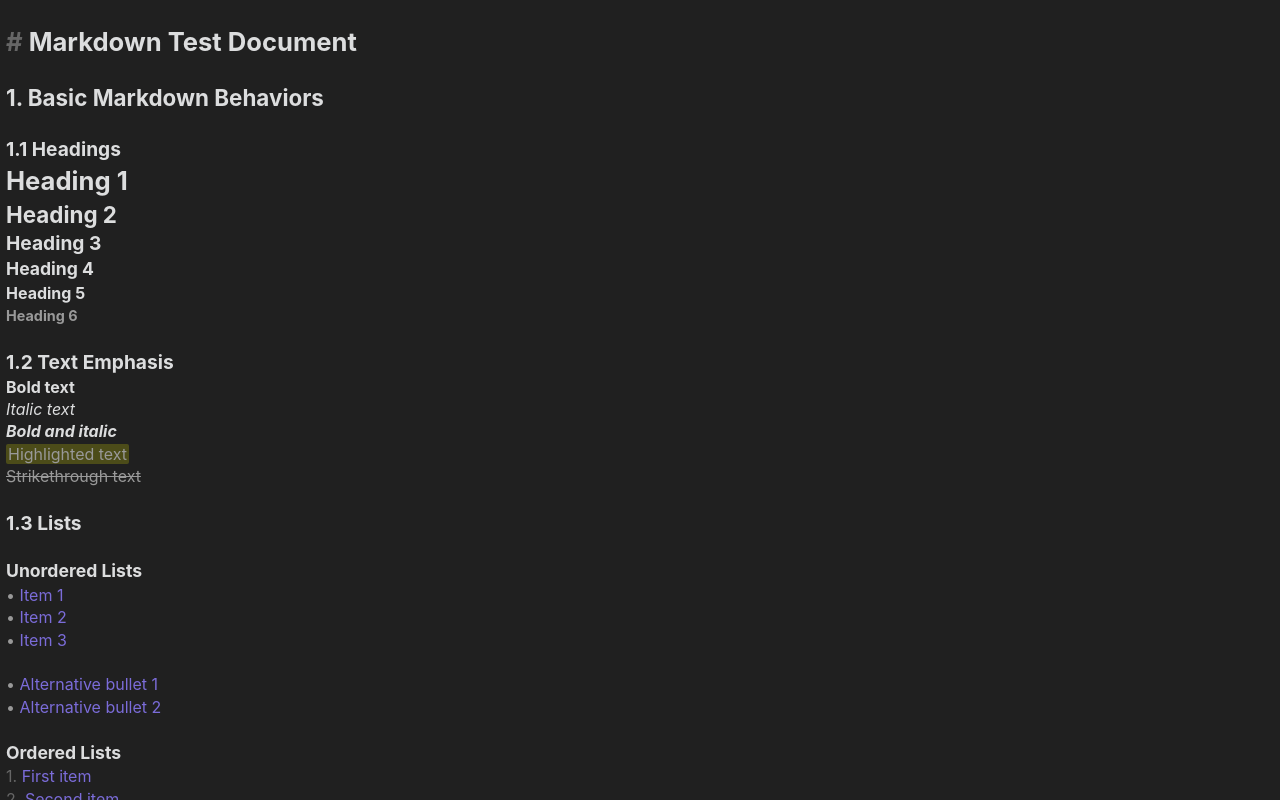
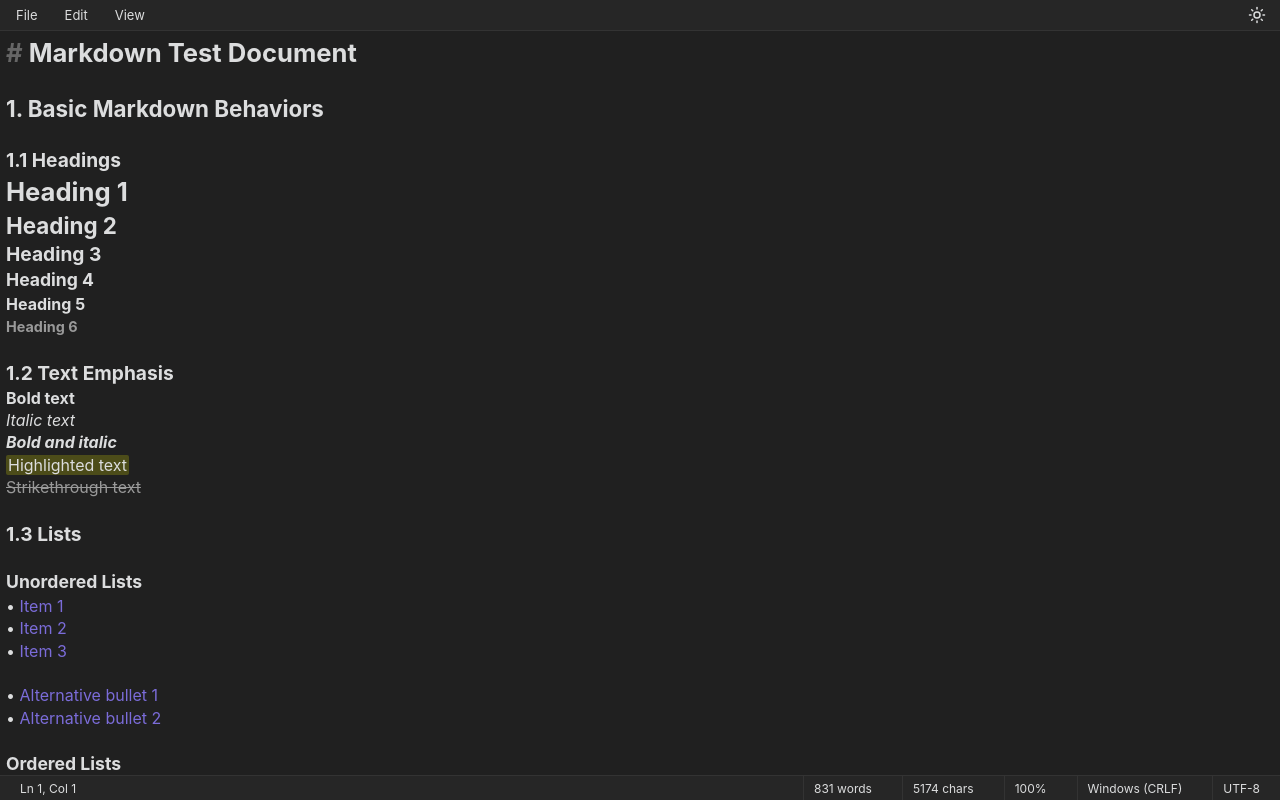
Before and after one commit to yosr481/Notepad-Flux, a React (Vite) app: page / in a window 1280 px wide. Built offline with nearby package versions, Linux system fonts and the light colour scheme.

Commit message:
feat: Implement core application layout with CodeMirror markdown editor, theme toggling, and editor statistics.

```diff
--- a/src/App.jsx
+++ b/src/App.jsx
@@ -1,10 +1,35 @@
-import React from 'react';
+import React, { useState, useEffect } from 'react';
 import Editor from './components/Editor';
+import MenuBar from './components/Layout/MenuBar';
+import StatusBar from './components/Layout/StatusBar';
 
 function App() {
+    const [theme, setTheme] = useState('dark');
+    const [stats, setStats] = useState({
+        line: 1,
+        col: 1,
+        wordCount: 0,
+        charCount: 0
+    });
+
+    const toggleTheme = () => {
+        setTheme(prev => prev === 'dark' ? 'light' : 'dark');
+    };
+
+    // Apply theme to body to ensure global styles (scrollbars, bg) update
+    useEffect(() => {
+        document.body.setAttribute('data-theme', theme);
+    }, [theme]);
+
     return (
-        <div className="app-container">
-            <Editor />
+        <div className="app-container" data-theme={theme}>
+            <MenuBar theme={theme} toggleTheme={toggleTheme} />
+
+            <div className="editor-wrapper">
+                <Editor onStatsUpdate={setStats} />
+            </div>
+
+            <StatusBar stats={stats} />
         </div>
     );
 }
--- /dev/null
+++ b/src/components/Layout/MenuBar.jsx
@@ -0,0 +1,19 @@
+import React from 'react';
+import { Sun, Moon } from 'lucide-react';
+
+const MenuBar = ({ theme, toggleTheme }) => {
+    return (
+        <div className="menu-bar">
+            <div className="menu-items">
+                <div className="menu-item">File</div>
+                <div className="menu-item">Edit</div>
+                <div className="menu-item">View</div>
+            </div>
+            <button className="theme-toggle" onClick={toggleTheme} title="Toggle Theme">
+                {theme === 'dark' ? <Sun size={18} /> : <Moon size={18} />}
+            </button>
+        </div>
+    );
+};
+
+export default MenuBar;
--- /dev/null
+++ b/src/components/Layout/StatusBar.jsx
@@ -0,0 +1,30 @@
+import React from 'react';
+
+const StatusBar = ({ stats }) => {
+    const { line, col, wordCount, charCount } = stats;
+
+    return (
+        <div className="status-bar">
+            <div className="status-item">
+                Ln {line}, Col {col}
+            </div>
+            <div className="status-item">
+                {wordCount} words
+            </div>
+            <div className="status-item">
+                {charCount} chars
+            </div>
+            <div className="status-item">
+                100%
+            </div>
+            <div className="status-item">
+                Windows (CRLF)
+            </div>
+            <div className="status-item">
+                UTF-8
+            </div>
+        </div>
+    );
+};
+
+export default StatusBar;
--- a/src/styles.css
+++ b/src/styles.css
@@ -1,18 +1,19 @@
 :root {
-    /* Obsidian Minimal Theme Dark Palette */
+    /* Obsidian Minimal Theme Dark Palette (Default) */
     --background-primary: #202020;
     --background-secondary: #262626;
     --text-normal: #dcddde;
     --text-muted: #999999;
     --text-faint: #666666;
     --text-accent: #7b6cd9;
-    /* Minimal Purple Accent */
     --text-accent-hover: #8e7ce6;
     --text-selection: rgba(123, 108, 217, 0.2);
     --interactive-accent: #7b6cd9;
     --background-modifier-border: #333333;
     --background-modifier-form-field: #2a2a2a;
     --blockquote-border: #7b6cd9;
+    --scrollbar-thumb: #4a4a4a;
+    --scrollbar-track: transparent;
 
     /* Fonts */
     --font-text: 'Inter', -apple-system, BlinkMacSystemFont, "Segoe UI", Roboto, Helvetica, Arial, sans-serif;
@@ -23,6 +24,24 @@
     --line-height: 1.5;
 }
 
+[data-theme="light"] {
+    /* Notepad / Light Theme Palette */
+    --background-primary: #ffffff;
+    --background-secondary: #f0f0f0;
+    --text-normal: #000000;
+    --text-muted: #666666;
+    --text-faint: #999999;
+    --text-accent: #0078d7;
+    /* Windows Blue */
+    --text-accent-hover: #005a9e;
+    --text-selection: rgba(0, 120, 215, 0.2);
+    --interactive-accent: #0078d7;
+    --background-modifier-border: #e0e0e0;
+    --background-modifier-form-field: #ffffff;
+    --blockquote-border: #0078d7;
+    --scrollbar-thumb: #cdcdcd;
+}
+
 body {
     margin: 0;
     padding: 0;
@@ -30,13 +49,95 @@ body {
     color: var(--text-normal);
     font-family: var(--font-text);
     overflow: hidden;
-    /* Editor handles scrolling */
 }
 
 .app-container {
     height: 100vh;
     display: flex;
     flex-direction: column;
+    background-color: var(--background-primary);
+    color: var(--text-normal);
+}
+
+/* --- Layout Components --- */
+
+.menu-bar {
+    height: 30px;
+    background-color: var(--background-secondary);
+    display: flex;
+    align-items: center;
+    padding: 0 10px;
+    border-bottom: 1px solid var(--background-modifier-border);
+    flex-shrink: 0;
+    justify-content: space-between;
+    user-select: none;
+}
+
+.menu-items {
+    display: flex;
+    gap: 15px;
+    font-size: 13px;
+}
+
+.menu-item {
+    cursor: pointer;
+    padding: 2px 6px;
+    border-radius: 2px;
+}
+
+.menu-item:hover {
+    background-color: var(--background-modifier-border);
+}
+
+.theme-toggle {
+    background: none;
+    border: none;
+    cursor: pointer;
+    color: var(--text-normal);
+    display: flex;
+    align-items: center;
+    padding: 4px;
+    border-radius: 4px;
+}
+
+.theme-toggle:hover {
+    background-color: var(--background-modifier-border);
+}
+
+.status-bar {
+    height: 24px;
+    background-color: var(--background-secondary);
+    border-top: 1px solid var(--background-modifier-border);
+    display: flex;
+    align-items: center;
+    padding: 0 10px;
+    font-size: 12px;
+    color: var(--text-normal);
+    flex-shrink: 0;
+    justify-content: flex-end;
+    gap: 20px;
+}
+
+.status-item {
+    padding: 0 10px;
+    border-left: 1px solid var(--background-modifier-border);
+    height: 100%;
+    display: flex;
+    align-items: center;
+}
+
+.status-item:first-child {
+    border-left: none;
+    margin-right: auto;
+    /* Push others to right */
+}
+
+/* --- Editor Container --- */
+
+.editor-wrapper {
+    flex-grow: 1;
+    overflow: hidden;
+    position: relative;
 }
 
 /* CodeMirror Base Styling */
@@ -49,23 +150,19 @@ body {
     color: var(--text-normal);
 }
 
-/* Cursor Visibility Fix */
-.cm-content {
-    caret-color: var(--text-normal);
-}
-
 .cm-scroller {
     overflow: auto;
-    padding: 20px 0;
+    padding: 0;
 }
 
 .cm-content {
     max-width: var(--line-width);
     margin: 0 auto;
-    padding-bottom: 30vh;
-    /* Overscroll */
-    color: var(--text-muted);
+    padding: 20px 0 30vh 0;
+    caret-color: var(--text-normal);
 }
+
+/* --- Markdown Elements --- */
 
 .cm-checkbox {
     margin-right: 0.5em;
@@ -110,397 +207,42 @@ body {
     font-weight: 600;
 }
 
-/* Syntax Highlighting Overrides (Hidden/Faint syntax) */
-/* Most styling is now handled by theme.js via HighlightStyle */
 .cm-formatting {
     color: var(--text-faint);
 }
 
-/* Faint Syntax (for code fences etc) */
 .cm-faint-syntax {
     color: var(--text-faint);
     opacity: 0.7;
 }
 
-
-/* Blockquote Line Decoration */
 .cm-blockquote-line {
     border-left: 4px solid var(--blockquote-border);
     padding-left: 1.5em;
     margin-left: 0;
-    /* Ensure no vertical gaps */
     margin-top: 0;
     margin-bottom: 0;
     display: block;
 }
 
-/* Highlights */
 .cm-highlight {
     background-color: rgba(255, 255, 0, 0.2);
     border-radius: 2px;
     padding: 0 2px;
 }
 
-/* Code Blocks */
 .cm-code-block {
     background-color: var(--background-secondary);
     font-family: var(--font-monospace);
     border-radius: 4px;
 }
 
-/* Inline Code */
-.cm-inline-code {
-    background-color: var(--background-secondary);
-    font-family: var(--font-monospace);
-
-    :root {
-        /* Obsidian Minimal Theme Dark Palette */
-        --background-primary: #202020;
-        --background-secondary: #262626;
-        --text-normal: #dcddde;
-        --text-muted: #999999;
-        --text-faint: #666666;
-        --text-accent: #7b6cd9;
-        /* Minimal Purple Accent */
-        --text-accent-hover: #8e7ce6;
-        --text-selection: rgba(123, 108, 217, 0.2);
-        --interactive-accent: #7b6cd9;
-        --background-modifier-border: #333333;
-        --background-modifier-form-field: #2a2a2a;
-        --blockquote-border: #7b6cd9;
-
-        /* Fonts */
-        --font-text: 'Inter', -apple-system, BlinkMacSystemFont, "Segoe UI", Roboto, Helvetica, Arial, sans-serif;
-        --font-monospace: 'JetBrains Mono', 'Fira Code', monospace;
-
-        /* Editor Dimensions */
-        --line-width: 700px;
-        --line-height: 1.5;
-    }
-
-    body {
-        margin: 0;
-        padding: 0;
-        background-color: var(--background-primary);
-        color: var(--text-normal);
-        font-family: var(--font-text);
-        overflow: hidden;
-        /* Editor handles scrolling */
-    }
-
-    .app-container {
-        height: 100vh;
-        display: flex;
-        flex-direction: column;
-    }
-
-    /* CodeMirror Base Styling */
-    .cm-editor {
-        height: 100%;
-        font-family: var(--font-text);
-        font-size: 16px;
-        line-height: var(--line-height);
-        background-color: var(--background-primary);
-        color: var(--text-normal);
-    }
-
-    /* Cursor Visibility Fix */
-    .cm-content {
-        caret-color: var(--text-normal);
-    }
-
-    .cm-scroller {
-        overflow: auto;
-        padding: 20px 0;
-    }
-
-    .cm-content {
-        max-width: var(--line-width);
-        margin: 0 auto;
-        padding-bottom: 30vh;
-        /* Overscroll */
-        color: var(--text-muted);
-    }
-
-    .cm-checkbox {
-        margin-right: 0.5em;
-        cursor: pointer;
-    }
-
-    .cm-hr {
-        border: none;
-        border-top: 2px solid var(--interactive-accent);
-        margin: 1em 0;
-        opacity: 0.5;
-    }
-
-    .cm-image {
-        display: block;
-        max-width: 100%;
-        height: auto;
-        border-radius: 4px;
-        margin: 0.5em 0;
-    }
-
-    .cm-table-widget {
-        display: block;
-        margin: 1em 0;
-        overflow-x: auto;
-    }
-
-    .cm-table-widget table {
-        border-collapse: collapse;
-        width: 100%;
-    }
-
-    .cm-table-widget th,
-    .cm-table-widget td {
-        border: 1px solid var(--background-modifier-border);
-        padding: 8px;
-        text-align: left;
-    }
-
-    .cm-table-widget th {
-        background-color: var(--background-secondary);
-        font-weight: 600;
-    }
-
-    /* Syntax Highlighting Overrides (Hidden/Faint syntax) */
-    /* Most styling is now handled by theme.js via HighlightStyle */
-    .cm-formatting {
-        color: var(--text-faint);
-    }
-
-    /* Faint Syntax (for code fences etc) */
-    .cm-faint-syntax {
-        color: var(--text-faint);
-        opacity: 0.7;
-    }
-
-
-    /* Blockquote Line Decoration */
-    .cm-blockquote-line {
-        border-left: 4px solid var(--blockquote-border);
-        padding-left: 1.5em;
-        margin-left: 0;
-        /* Ensure no vertical gaps */
-        margin-top: 0;
-        margin-bottom: 0;
-        display: block;
-    }
-
-    /* Highlights */
-    .cm-highlight {
-        background-color: rgba(255, 255, 0, 0.2);
-        border-radius: 2px;
-        padding: 0 2px;
-    }
-
-    /* Code Blocks */
-    .cm-code-block {
-        background-color: var(--background-secondary);
-        font-family: var(--font-monospace);
-        border-radius: 4px;
-    }
-
-    /* Inline Code */
-    .cm-inline-code {
-        background-color: var(--background-secondary);
-        font-family: var(--font-monospace);
-        border-radius: 4px;
-        padding: 0.2em 0.4em;
-        color: var(--text-accent);
-    }
-
-
-    /* Broken Image Styling */
-    .cm-image-container {
-        display: block;
-    }
-
-    .cm-image-broken {
-        display: flex;
-        width: fit-content;
-        align-items: center;
-        gap: 6px;
-        padding: 4px 8px;
-        background-color: var(--background-secondary);
-        border: 1px solid var(--background-modifier-border);
-        border-radius: 4px;
-        color: var(--text-muted);
-        font-size: 0.9em;
-        margin: 0.5em 0;
-        max-width: 100%;
-    }
-
-    padding: 0 2px;
-}
-
-/* Code Blocks */
-.cm-code-block {
-    background-color: var(--background-secondary);
-    font-family: var(--font-monospace);
-    border-radius: 4px;
-}
-
-/* Inline Code */
 .cm-inline-code {
     background-color: var(--background-secondary);
     font-family: var(--font-monospace);
     border-radius: 4px;
     padding: 0.2em 0.4em;
     color: var(--text-accent);
-}
-
-
-:root {
-    /* Obsidian Minimal Theme Dark Palette */
-    --background-primary: #202020;
-    --background-secondary: #262626;
-    --text-normal: #dcddde;
-    --text-muted: #999999;
-    --text-faint: #666666;
-    --text-accent: #7b6cd9;
-    /* Minimal Purple Accent */
-    --text-accent-hover: #8e7ce6;
-    --text-selection: rgba(123, 108, 217, 0.2);
-    --interactive-accent: #7b6cd9;
-    --background-modifier-border: #333333;
-    --background-modifier-form-field: #2a2a2a;
-    --blockquote-border: #7b6cd9;
-
-    /* Fonts */
-    --font-text: 'Inter', -apple-system, BlinkMacSystemFont, "Segoe UI", Roboto, Helvetica, Arial, sans-serif;
-    --font-monospace: 'JetBrains Mono', 'Fira Code', monospace;
-
-    /* Editor Dimensions */
-    --line-width: 700px;
-    --line-height: 1.5;
-}
-
-body {
-    margin: 0;
-    padding: 0;
-    background-color: var(--background-primary);
-    color: var(--text-normal);
-    font-family: var(--font-text);
-    overflow: hidden;
-    /* Editor handles scrolling */
-}
-
-.app-container {
-    height: 100vh;
-    display: flex;
-    flex-direction: column;
-}
-
-/* CodeMirror Base Styling */
-.cm-editor {
-    height: 100%;
-    font-family: var(--font-text);
-    font-size: 16px;
-    line-height: var(--line-height);
-    background-color: var(--background-primary);
-    color: var(--text-normal);
-}
-
-/* Cursor Visibility Fix */
-.cm-content {
-    caret-color: var(--text-normal);
-}
-
-.cm-scroller {
-    overflow: auto;
-    padding: 20px 0;
-}
-
-.cm-content {
-    max-width: var(--line-width);
-    margin: 0 auto;
-    padding-bottom: 30vh;
-    /* Overscroll */
-    color: var(--text-muted);
-}
-
-.cm-checkbox {
-    margin-right: 0.5em;
-    cursor: pointer;
-}
-
-.cm-hr {
-    border: none;
-    border-top: 2px solid var(--interactive-accent);
-    margin: 1em 0;
-    opacity: 0.5;
-}
-
-.cm-image {
-    display: block;
-    max-width: 100%;
-    height: auto;
-    border-radius: 4px;
-    margin: 0.5em 0;
-}
-
-.cm-table-widget {
-    display: block;
-    margin: 1em 0;
-    overflow-x: auto;
-}
-
-.cm-table-widget table {
-    border-collapse: collapse;
-    width: 100%;
-}
-
-.cm-table-widget th,
-.cm-table-widget td {
-    border: 1px solid var(--background-modifier-border);
-    padding: 8px;
-    text-align: left;
-}
-
-.cm-table-widget th {
-    background-color: var(--background-secondary);
-    font-weight: 600;
-}
-
-/* Syntax Highlighting Overrides (Hidden/Faint syntax) */
-/* Most styling is now handled by theme.js via HighlightStyle */
-.cm-formatting {
-    color: var(--text-faint);
-}
-
-/* Faint Syntax (for code fences etc) */
-.cm-faint-syntax {
-    color: var(--text-faint);
-    opacity: 0.7;
-}
-
-
-/* Blockquote Line Decoration */
-.cm-blockquote-line {
-    border-left: 4px solid var(--blockquote-border);
-    padding-left: 1.5em;
-    margin-left: 0;
-    /* Ensure no vertical gaps */
-    margin-top: 0;
-    margin-bottom: 0;
-    display: block;
-}
-
-/* Highlights */
-.cm-highlight {
-    background-color: rgba(255, 255, 0, 0.2);
-    border-radius: 2px;
-    padding: 0 2px;
-}
-
-/* Code Blocks */
-.cm-code-block {
-    background-color: var(--background-secondary);
-    font-family: var(--font-monospace);
-    border-radius: 4px;
 }
 
 /* Broken Image Styling */
```
Also changed, not shown: src/components/Editor.jsx (+30 -3 lines).
